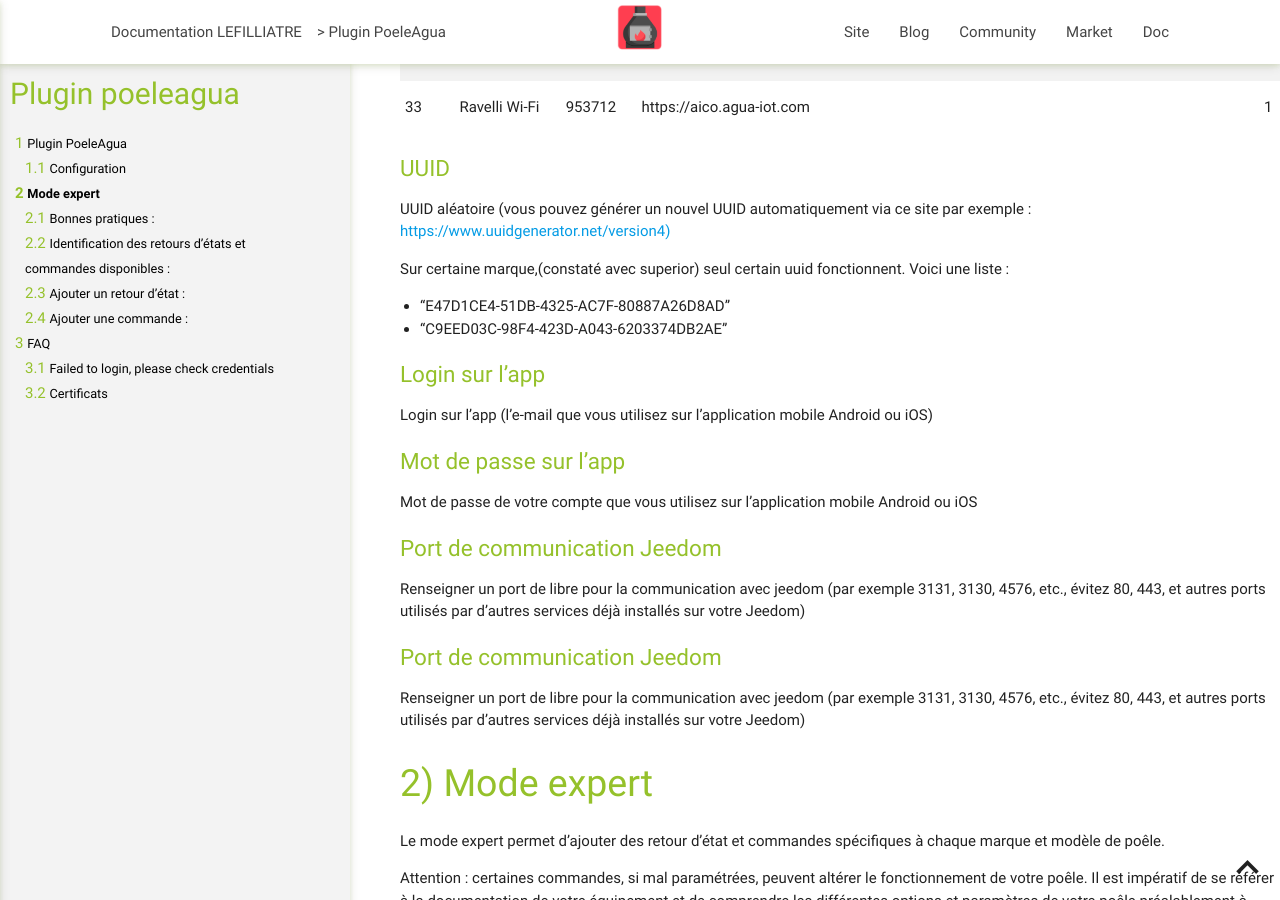
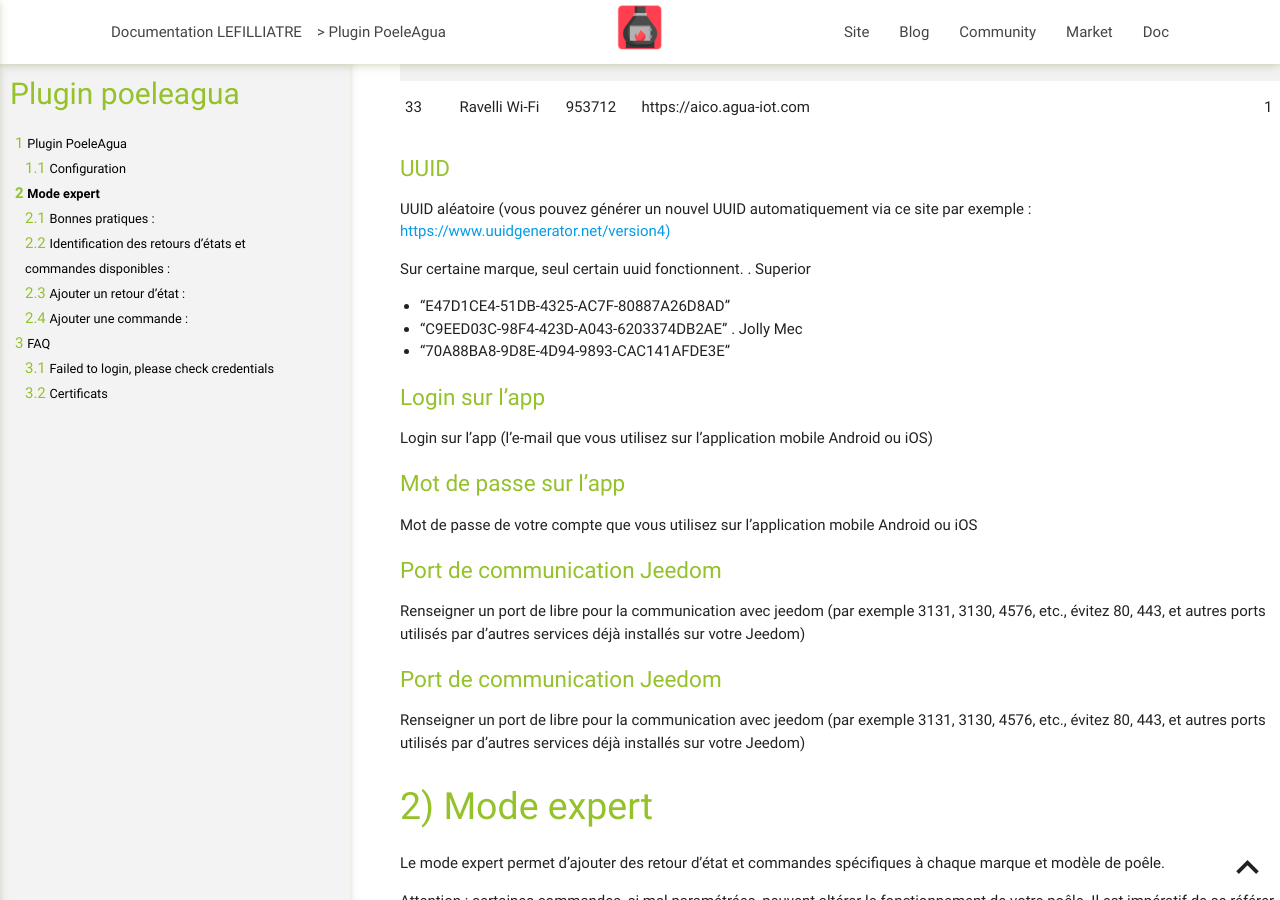
Before and after one commit to lefilliatre/lefilliatre-documentation, a Jekyll site: the page built from PoeleAgua/fr_FR/index.md, in a window 1280 px wide and 900 px high, scrolled down 2657 px. Built offline with Jekyll 4.4.1, drawn with Linux system fonts in a browser that asks for light colours.

Commit message:
Update index.md

```diff
--- a/PoeleAgua/fr_FR/index.md
+++ b/PoeleAgua/fr_FR/index.md
@@ -64,10 +64,12 @@ Vous devez renseigner tout d’abord l’adresse de la plateforme Agua IOT de vo
 ### UUID
 UUID aléatoire (vous pouvez générer un nouvel UUID automatiquement via ce site par exemple : [https://www.uuidgenerator.net/version4)][]
 
-Sur certaine marque,(constaté avec superior) seul certain uuid fonctionnent.
-Voici une liste :
+Sur certaine marque, seul certain uuid fonctionnent.
+. Superior
 - "E47D1CE4-51DB-4325-AC7F-80887A26D8AD"
 - "C9EED03C-98F4-423D-A043-6203374DB2AE"
+. Jolly Mec
+- "70A88BA8-9D8E-4D94-9893-CAC141AFDE3E"
 
 
 ### Login sur l'app
```
